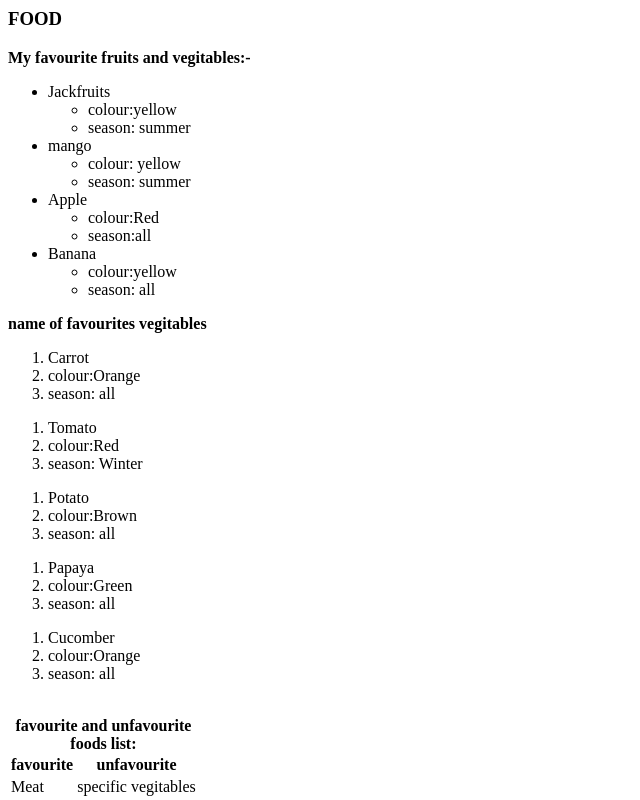
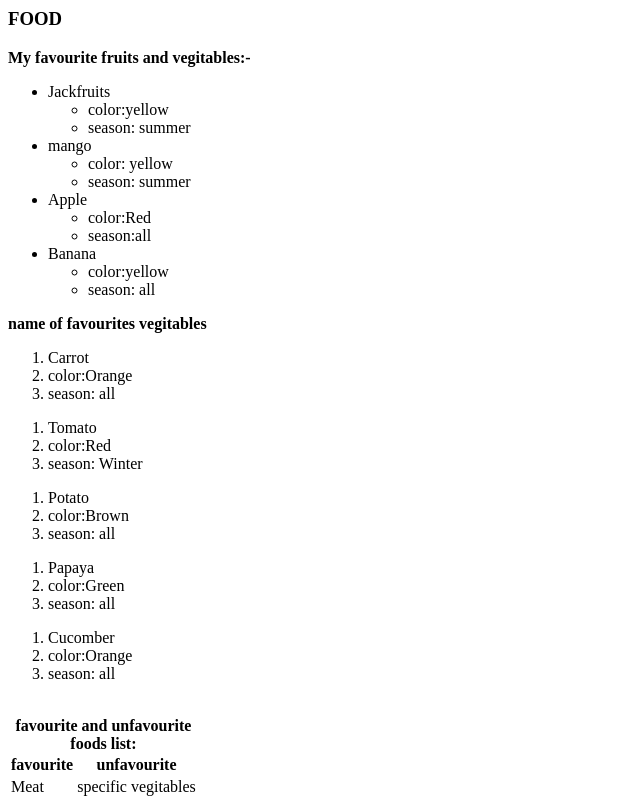
Before and after one commit to EityRoy-027/HTML-practice, a plain HTML site: page level4.html in a window 1280 px wide. Shown: the top 800 px of the page, without its empty margins (0-640 px from the left). Drawn offline with Linux system fonts and the light colour scheme.

Commit message:
html code 4

```diff
--- a/level4.html
+++ b/level4.html
@@ -21,7 +21,7 @@
     </li>
     <ul>
         <li>
-            colour:yellow
+            color:yellow
         </li>
 
         <li>
@@ -35,7 +35,7 @@
         </li>
         <ul>
         <li>
-            colour: yellow
+            color: yellow
         </li>
         <li>
             season: summer
@@ -46,7 +46,7 @@
         </li>
         <ul>
         <li>
-            colour:Red
+            color:Red
         </li>
         <li>
             season:all
@@ -59,7 +59,7 @@
         </li>
         <ul>
         <li>
-            colour:yellow
+            color:yellow
         </li>
         <li>
             season: all
@@ -77,7 +77,7 @@
         </li>
         </hd>
         <li>
-            colour:Orange
+            color:Orange
         </li>
         <li>
             season: all
@@ -89,7 +89,7 @@
             Tomato
         </li>
         <li>
-            colour:Red
+            color:Red
         </li>
         <li>
             season: Winter
@@ -102,7 +102,7 @@
             Potato
         </li>
         <li>
-            colour:Brown
+            color:Brown
         </li>
         <li>
             season: all
@@ -114,7 +114,7 @@
             Papaya
         </li>
         <li>
-            colour:Green
+            color:Green
         </li>
         <li>
             season: all
@@ -126,7 +126,7 @@
             Cucomber
         </li>
         <li>
-            colour:Orange
+            color:Orange
         </li>
         <li>
             season: all
```
